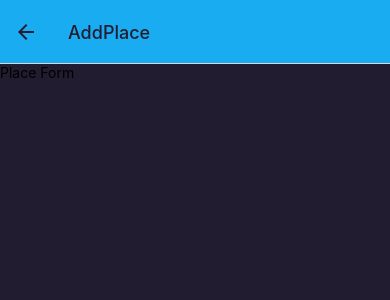
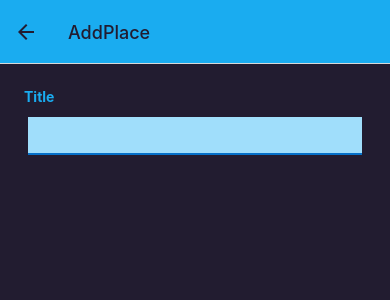
Before and after one commit to ranaawais0303/Native_device_features, a React Native app: screen /AddPlace in a window 390 px wide. Shown: the top 300 px of the page. Built offline with nearby package versions, Linux system fonts and the light colour scheme.

Commit message:
add custom input component

```diff
--- a/components/Places/PlaceForm.js
+++ b/components/Places/PlaceForm.js
@@ -1,12 +1,45 @@
-import React from "react";
-import { View, Text } from "react-native";
+import React, { useState } from "react";
+import { View, Text, ScrollView, TextInput, StyleSheet } from "react-native";
+import { Colors } from "../../constants/colors";
 
 function PlaceForm(props) {
+  const [enteredTitle, setEnteredTitle] = useState("");
+  function changeTitleHandler(enteredText) {
+    setEnteredTitle(enteredText);
+  }
   return (
-    <View>
-      <Text>Place Form</Text>
-    </View>
+    <ScrollView style={styles.form}>
+      <View>
+        <Text style={styles.label}>Title</Text>
+        <TextInput
+          style={styles.input}
+          onChange={changeTitleHandler}
+          value={enteredTitle}
+        />
+      </View>
+    </ScrollView>
   );
 }
 
 export default PlaceForm;
+
+const styles = StyleSheet.create({
+  form: {
+    flex: 1,
+    padding: 24,
+  },
+  label: {
+    fontWeight: "bold",
+    marginBottom: 4,
+    color: Colors.primary500,
+  },
+  input: {
+    marginHorizontal: 4,
+    marginVertical: 8,
+    paddingVertical: 8,
+    fontSize: 16,
+    borderBottomColor: Colors.primary700,
+    borderBottomWidth: 2,
+    backgroundColor: Colors.primary100,
+  },
+});
```
